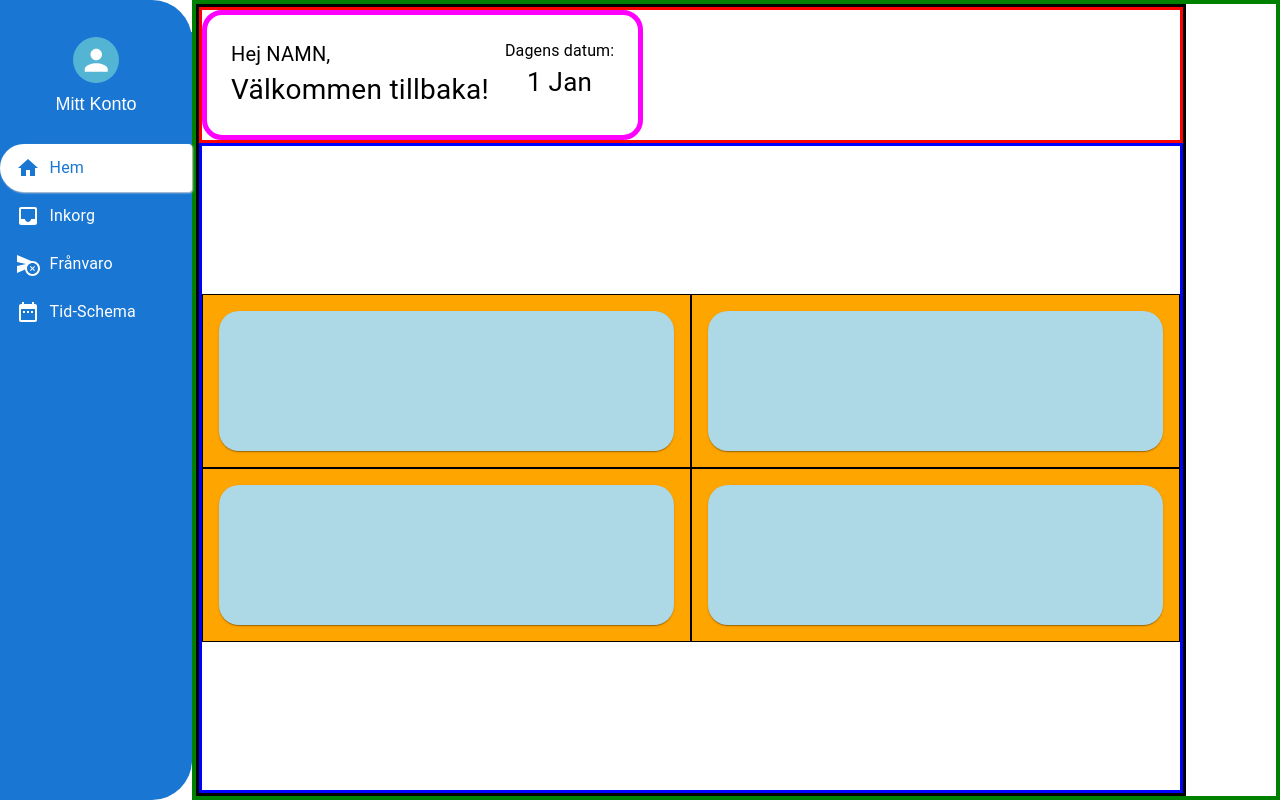
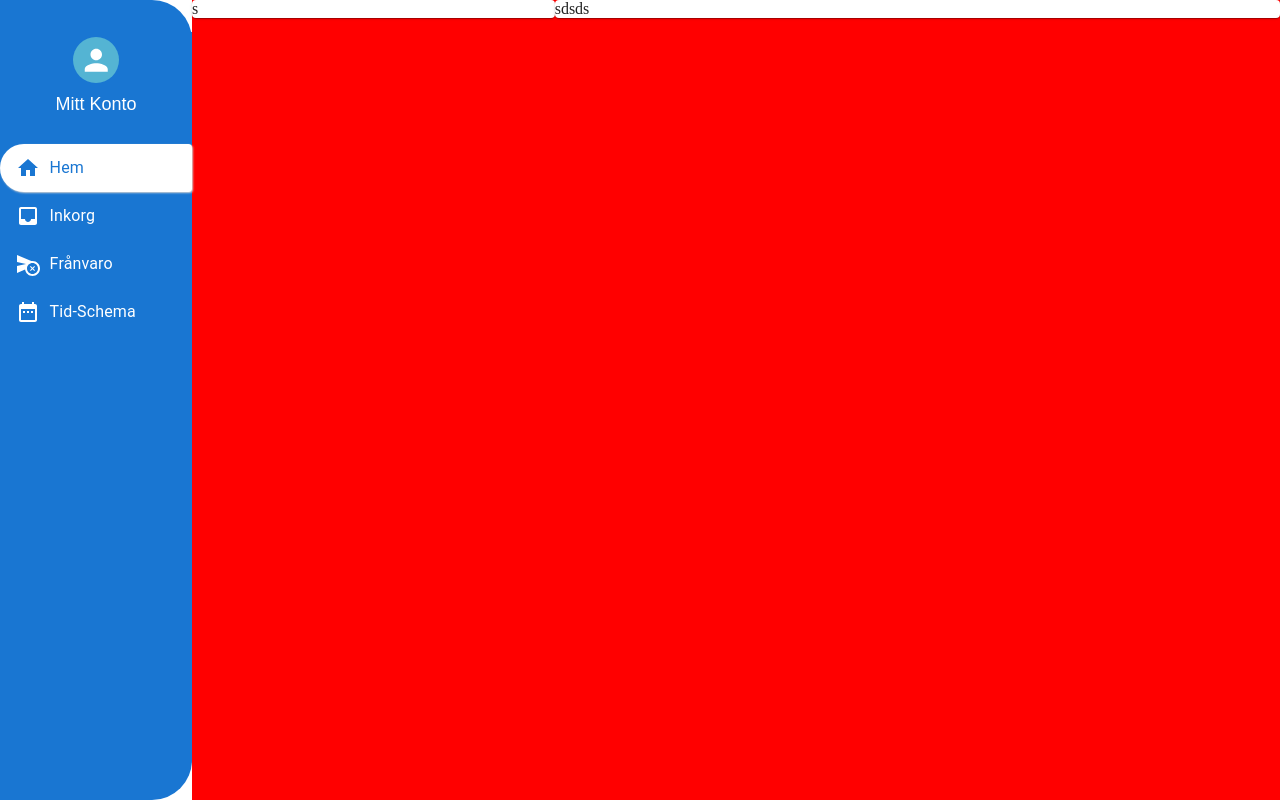
Before and after one commit to A-ForssmanP/InteractWithSchool, a React (Vite) app in the folder frontend/: page / in a window 1280 px wide. Built offline with nearby package versions, Linux system fonts and the light colour scheme; the HTML template or start-up script is replaced by a standard one.

Commit message:
Test how Mui grid component works

```diff
--- a/frontend/src/pages/dashBoard/DashBoard.jsx
+++ b/frontend/src/pages/dashBoard/DashBoard.jsx
@@ -11,43 +11,61 @@ list på sina barn
 Klass lista med färäldrar
 */
 
-// render grid items
-const renderGridItems = () => {
-  for (let i = 0; i < 4; i++) {
+function DashBoard() {
   return (
-      <Grid maxWidth={"100%"} item xs={6} border={"1px solid black"}>
-        <Paper
-          sx={{ bgcolor: "lightblue", height: "100%", width: "100%" }}
-        ></Paper>
+    <Grid
+      height={"100%"}
+      direction={{ xs: "column", sm: "row" }}
+      // columns={}
+      container
+      bgcolor={"yellow"}
+    >
+      <Grid item xs={4} sm={4} bgcolor={"red"}>
+        <Card>s</Card>
+      </Grid>
+      <Grid item xs bgcolor={"red"}>
+        <Card>sdsds</Card>
+      </Grid>
     </Grid>
   );
-  }
-};
-
-function DashBoard() {
-  return (
-    <Grid container border={"4px solid green"} height={"100%"}>
+  // <Box height={"100%"} bgcolor={"blue"}>
+  // {
+  /* <Grid
+        container
+        border={"6px solid green"}
+        width={"100%"}
+        height={"100%"}
+        sx={{ flexDirection: { xs: "row", sm: "column" } }}
+        columns={2}
+      >
         <Grid
           item
-        xs={11}
-        // bgcolor={"yellow"}
+          xs={6}
+          sm={6}
+          bgcolor={"yellow"}
           display={"Flex"}
           flexDirection={"column"}
           height={"100%"}
-        border={"3px solid black"}
+          width={"100%"}
+          border={"6px solid black"}
         >
           <Box border={"3px solid red"}>
             <Box
               display={"flex"}
-            width={"fit-content"}
-            gap={2}
+              flexDirection={{ xs: "column", sm: "row" }}
+              // width={"fit-content"}
+              gap={{ xs: 1, sm: 2 }}
               border={"5px solid magenta"}
-            p={3}
+              p={{ xs: 1, sm: 3 }}
               borderRadius={5}
+              ml={{ sm: 2 }}
+              width={{ xs: "100%", sm: "fit-content" }}
             >
               <Box>
-              <Typography fontSize={20}>Hej NAMN,</Typography>
-              <Typography fontSize={28}>Välkommen tillbaka!</Typography>
+                <Typography fontSize={{ xs: 18, sm: 20 }}>Hej NAMN,</Typography>
+                <Typography fontSize={{ xs: 22, sm: 28 }}>
+                  Välkommen tillbaka!
+                </Typography>
               </Box>
               <Box
                 display={"flex"}
@@ -89,13 +107,6 @@ function DashBoard() {
                       xs={6}
                       border={"1px solid black"}
                       p={{ xs: 1, sm: 2 }}
-
-                    // padding={{ sm: 2 }}
-                    // paddingRight={2}
-
-                    // display={"flex"}
-                    // justifyContent={"center"}
-                    // alignItems={"center"}
                     >
                       <Paper
                         sx={{
@@ -108,56 +119,18 @@ function DashBoard() {
                     </Grid>
                   );
                 })}
-            {/* {Array(4)
-              .fill(
-                <Grid
-                  item
-                  xs={6}
-                  border={"1px solid black"}
-                  p={2}
-
-                  // display={"flex"}
-                  // justifyContent={"center"}
-                  // alignItems={"center"}
-                >
-                  <Paper
-                    sx={{
-                      height: "100%",
-                      width: "100%",
-                      bgcolor: "lightBlue",
-                    }}
-                  ></Paper>
-                </Grid>
-              )
-              .map((item, indx) => {
-                return item;
-              })} */}
-            {/* <Grid maxWidth={"100%"} item xs={6} border={"1px solid black"}>
-              <Paper
-                sx={{ bgcolor: "lightblue", height: "100%", width: "100%" }}
-              ></Paper>
-            </Grid>
-            <Grid item xs={6}>
-              <Paper
-                sx={{ bgcolor: "lightblue", height: "100%", width: "100%" }}
-              ></Paper>
-            </Grid>
-            <Grid item xs={6}>
-              <Paper
-                sx={{ bgcolor: "lightblue", height: "100%", width: "100%" }}
-              ></Paper>
-            </Grid>
-            <Grid item xs={6}>
-              <Paper
-                sx={{ bgcolor: "lightblue", height: "100%", width: "100%" }}
-              ></Paper>
-            </Grid> */}
             </Grid>
           </Box>
         </Grid>
-      {/* <Grid item xs={1} bgcolor={"purple"}></Grid> */}
+        <Box flexGrow={1}>
+          <Grid item md={1} width={"100%"} height={"100%"} bgcolor={"purple"}>
+            sds
           </Grid>
-  );
+        </Box>
+      </Grid> */
+  // }
+  // </Box>
+  // );
 }
 
 export default DashBoard;
```
Lines whose indentation alone changed are shown as unchanged.
